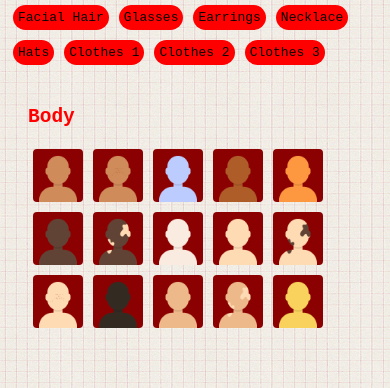
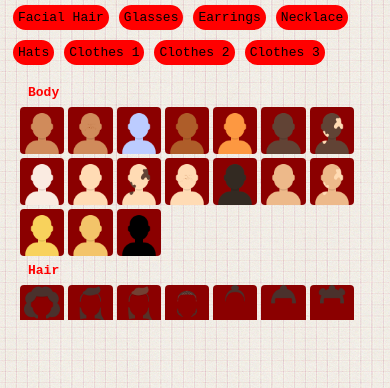
Before and after one commit to hoanglechau/react-character-customization, a React (Create React App) app: page / in a window 390 px wide. Shown: the part 456-844 px from the top of the page. Built offline with nearby package versions, Linux system fonts and the light colour scheme.

Commit message:
Update App.css

```diff
--- a/src/App.css
+++ b/src/App.css
@@ -122,12 +122,13 @@ body {
 
 .item-wrapper {
   padding: 10px;
-  margin: 10px;
+  margin: 10px 0;
   max-height: 800px;
   overflow: auto;
   border-radius: 4px;
   display: flex;
   flex-wrap: wrap;
+  justify-content: center;
 }
 
 .item-collection {
@@ -146,6 +147,8 @@ body {
 
 .item-title {
   color: red;
+  font-size: 1.5em;
+  margin: 10px 0 10px 10px;
 }
 
 .item {
@@ -194,6 +197,10 @@ body {
   .item-wrapper {
     max-height: 500px;
   }
+
+  .item {
+    width: calc(100% / 8);
+  }
 }
 
 @media all and (max-width: 580px) {
@@ -229,10 +236,17 @@ body {
 
   .item-wrapper {
     max-height: 250px;
+    margin: 0;
+  }
+
+  .item-title {
+    margin: 5px 0 5px 10px;
+    font-size: 1em;
   }
 
   .item {
-    width: 50px;
+    width: calc(100% / 8);
+    margin: 2px;
   }
 }
 
```
